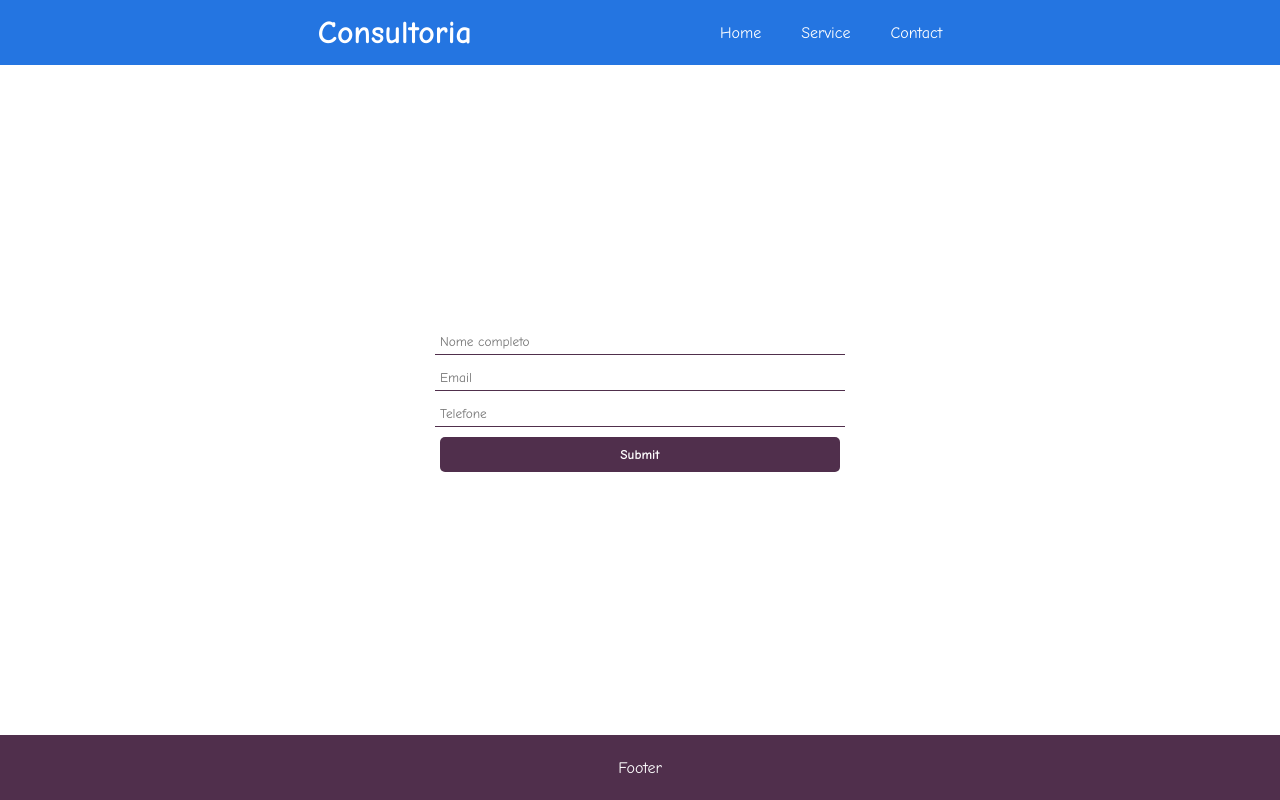
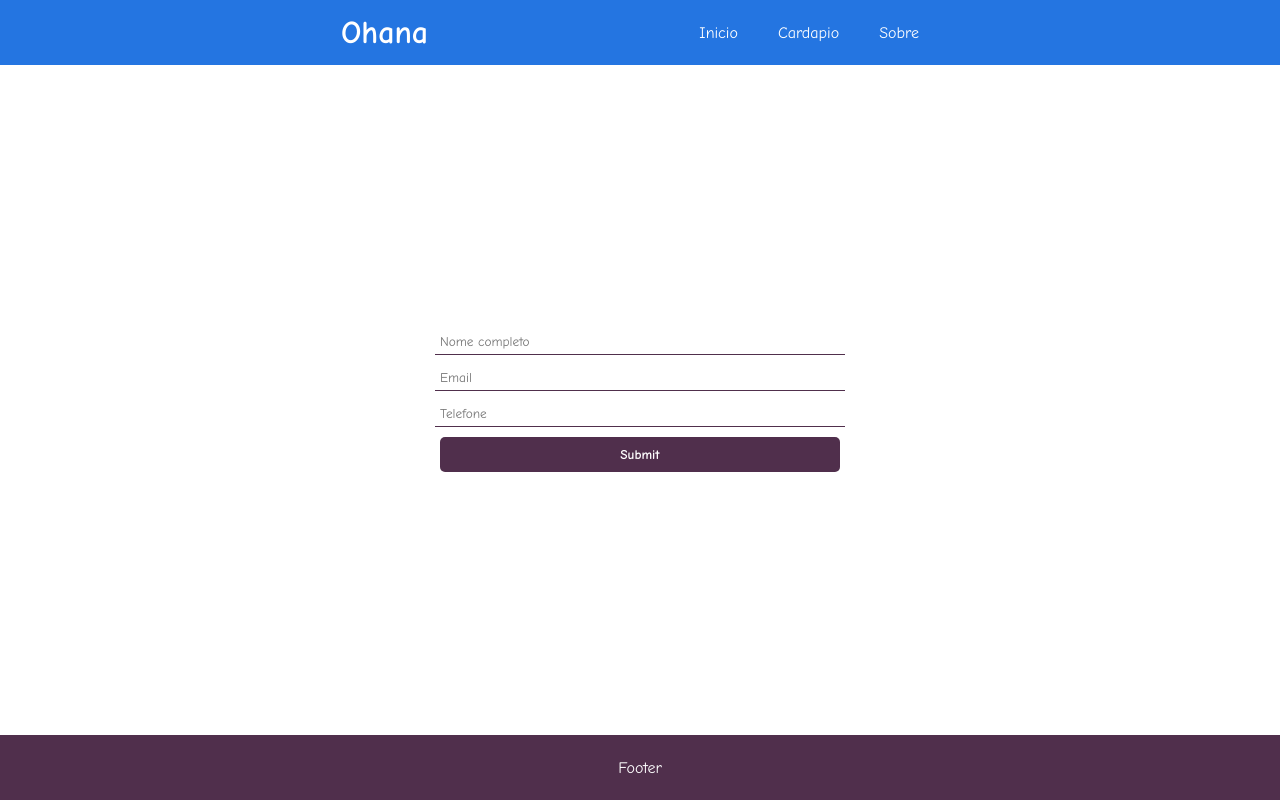
Before and after one commit to zzeis/SPA---Trailer, a React (Create React App) app: page /contact in a window 1280 px wide. Built offline with nearby package versions, Linux system fonts and the light colour scheme.

Commit message:
change informations

```diff
--- a/src/components/Header/index.js
+++ b/src/components/Header/index.js
@@ -4,12 +4,12 @@ import './style.css'
 const Header = () =>{
     return(
         <main className="container-main">
-            <h1>Consultoria</h1>
+            <h1>Ohana</h1>
 
             <ul>
-                <li><Link to='/'><a>Home</a></Link></li>
-                <li><Link to='/service'><a>Service</a></Link></li>
-                <li><Link to='/contact'><a>Contact</a></Link></li>
+                <li><Link to='/'><a>Inicio</a></Link></li>
+                <li><Link to='/service'><a>Cardapio</a></Link></li>
+                <li><Link to='/contact'><a>Sobre</a></Link></li>
             </ul>
 
         </main>
```
